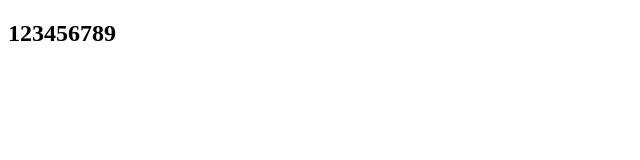
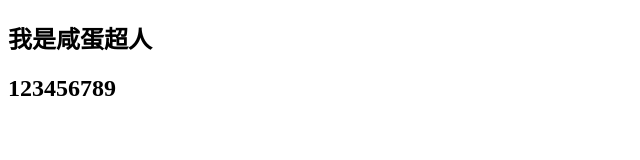
Before and after one commit to appleMan1117/fz123, a plain HTML site: page index.html in a window 1280 px wide. Shown: the whole page, without its empty margins (0-640 px from the left). Drawn offline with Linux system fonts and the light colour scheme.

Commit message:
第二页

```diff
--- a/index.html
+++ b/index.html
@@ -5,6 +5,8 @@
   <title>Document</title>
 </head>
 <body>
+  <h2>我是咸蛋超人</h2>
+
   <h2>123456789</h2>
 </body>
 </html>
```
